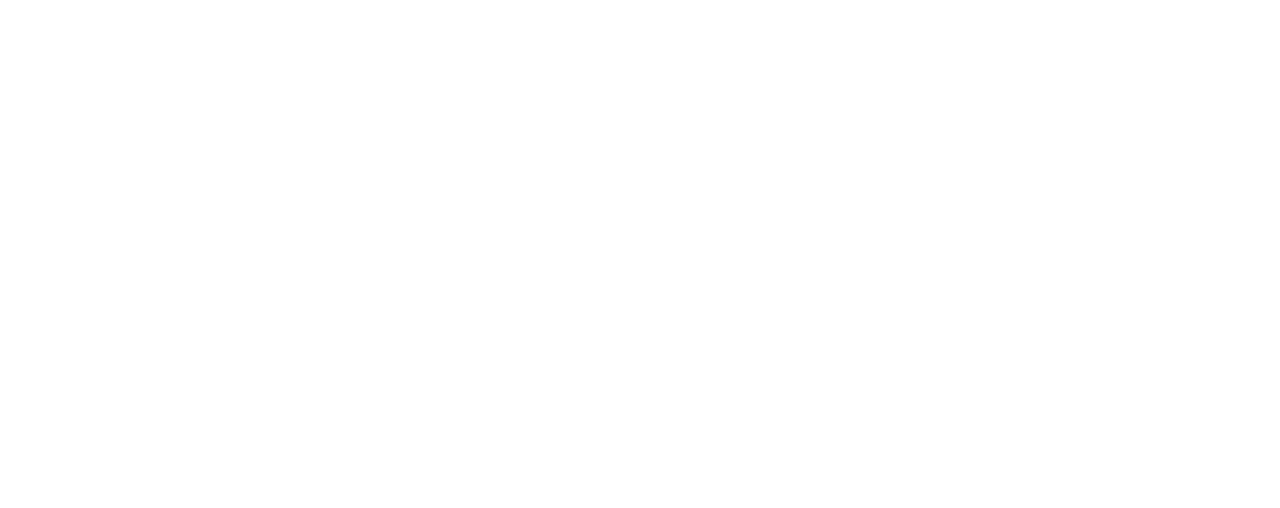
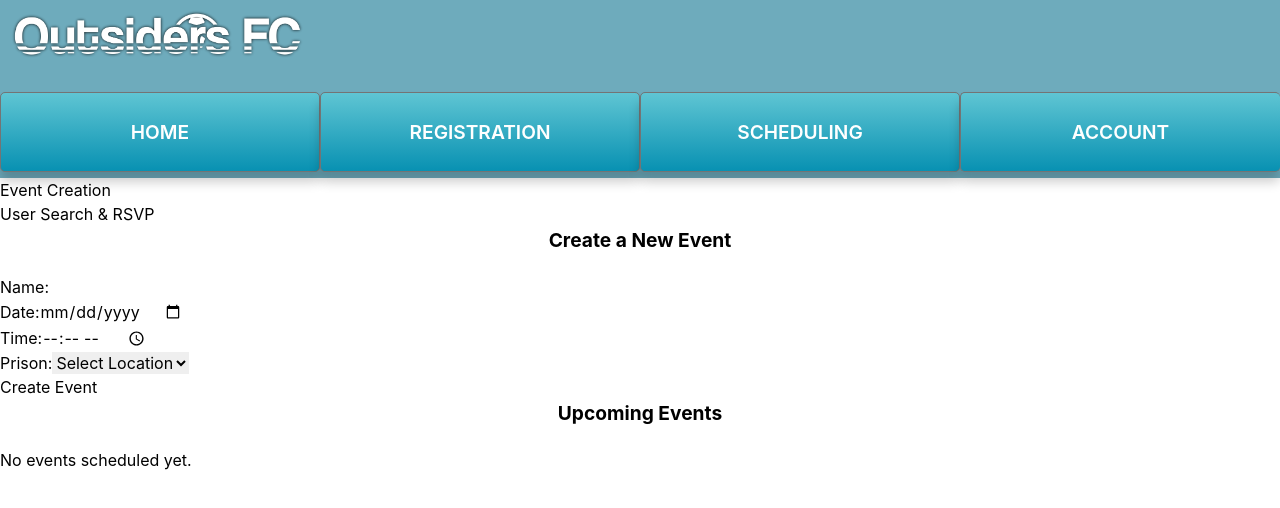
Before and after one commit to Lukkex/outsiders, a React (Create React App) app: page /adminscheduling in a window 1280 px wide. Before the commit this address had no page. Shown: the top 508 px of the page. Built offline with nearby package versions, Linux system fonts and the light colour scheme.

Commit message:
Moving changes from main to Connor

```diff
--- a/src/App.css
+++ b/src/App.css
@@ -16,7 +16,6 @@ h1 {
   font-size: 1.5vw;
   text-align: center;
   display: inline;
-  padding-left: 2vw;
 }
 
 /* Adjustable roundness for buttons */
--- a/src/App.js
+++ b/src/App.js
@@ -5,9 +5,10 @@ import SignUp from './components/SignUp';
 import SignIn from './components/SignIn';
 import Settings from './components/Settings';
 import Registration from './components/Registration';
-import Scheduling from './components/Scheduling';
+import Scheduling from './components/Pages/User/Scheduling';
 import SelectPrisonForm from './components/SelectPrisonForm';
 import AdminDashboard from './components/AdminDashboard';
+import AdminScheduling from './components/Pages/Admin/AdminScheduling';
 
 
 function App() {
@@ -20,6 +21,7 @@ function App() {
         <Route path="/settings" element={<Settings />} />
         <Route path="/registration" element={<Registration />} />
         <Route path="/scheduling" element={<Scheduling />} />
+        <Route path="/adminscheduling" element={<AdminScheduling />} />
         <Route path="/admindashboard" element={<AdminDashboard />} />
       </Routes>
     </Router>
--- /dev/null
+++ b/src/components/Pages/Admin/AdminScheduling.js
@@ -0,0 +1,33 @@
+//AdminScheduling.js
+import { useState } from 'react';
+import SiteHeader from '../../SiteHeader';
+import EventCreation from './EventCreation';
+import UserSearch from './UserSearch';
+import '../../../App.css'; //global styles
+import '../../Stylesheets/Scheduling.css';
+
+const AdminScheduling = () => {
+    const [activeSection, setActiveSection] = useState('event');
+
+    return (
+        <div className="admin-scheduling-page">
+            <SiteHeader className="navbar"></SiteHeader>
+            <nav>
+                <ul>
+                    <li onClick={() => setActiveSection('event')}>
+                        Event Creation
+                    </li>
+                    <li onClick={() => setActiveSection('user')}>
+                        User Search & RSVP
+                    </li>
+                </ul>
+            </nav>
+            <main className="admin-main-content">
+                {activeSection === 'event' && <EventCreation />}
+                {activeSection === 'user' && <UserSearch />}
+            </main>
+        </div>
+    );
+}
+
+export default AdminScheduling;
--- /dev/null
+++ b/src/components/Pages/Admin/EventCreation.js
@@ -0,0 +1,168 @@
+//EventCreation.js
+/*
+* Notes: NOT LINKED TO BACKEND, USING DUMMY DATA OR NONE AT ALL.
+* TODO: -send eventData to DynamoDB
+*       -fetch locations, RSVPs, and user info from DynamoDB
+*       -events need to auto delete when the date is passed
+*       -delete created events functionality
+*/
+import React, { useState } from 'react';
+
+const EventCreation = () => {
+    //## Dummy locations (replace with a fetch from DynamoDB later)
+    const availableLocation = ["Folsom", "San Quentin"];
+
+    //!!individual event data (replace rsvp:'' with proper fetch and input)
+    const [eventData, setEventData] = useState({
+        title: '',
+        date: '',
+        time: '',
+        rsvp: ''
+    });
+
+    //##list of created events (replace with fetch from dynamoDB)
+    const [events, setEvents] = useState([]);
+    //sort tracking variables
+    const [sortBy, setSortBy] = useState(null);
+    const [sortOrder, setSortOrder] = useState("asc");
+
+    //updates eventData variable (the event youre making)
+    const handleChange = (e) => {
+        setEventData({ ...eventData, [e.target.name]: e.target.value})
+    }
+
+    //##currently just updates the event list (replace with send data to DynamoDB)
+    const handleSubmit = (e) => {
+        e.preventDefault();
+        setEvents([...events, eventData]);
+        setEventData({ title: "", location: "", date: "", time:"", rsvp:[]});
+    }
+
+    //table sorting
+    const handleSort = (key) => {
+        if (sortBy === key) {
+            setSortOrder(sortOrder === "asc" ? "desc" : "asc");
+        }
+        else {
+            setSortBy(key);
+            setSortOrder("asc");
+        }
+    }
+
+    //sort logic
+    const sortedEvents = [...events].sort((a,b) => {
+        if (!sortBy) return 0;
+        let comparison = 0;
+
+        if (sortBy === "date") comparison = new Date(a.date) - new Date(b.date);
+        else if (sortBy === "location") comparison = a.location.localeCompare(b.location);
+        return sortOrder === "asc" ? comparison : -comparison;
+    });
+
+    const getArrow = (key) => {
+        return sortBy === key ? (sortOrder === "asc" ? "⬆" : "⬇") : "↕";
+      };
+
+    return (
+        <div>
+            <h2 className="" >Create a New Event</h2>
+            {/*Create event form*/}
+            <form onSubmit={handleSubmit}>
+                <div>
+                    <label htmlFor="title">Name:</label>
+                    <input
+                        type="text"
+                        name="title"
+                        id="title"
+                        value={eventData.title}
+                        onChange={handleChange}
+                        required
+                    />
+                </div>
+                <div>
+                    <label htmlFor="date">Date:</label>
+                    <input
+                        type="date"
+                        name="date"
+                        id="date"
+                        value={eventData.date}
+                        onChange={handleChange}
+                        required
+                    />
+                </div>
+                <div>
+                <label htmlFor="time">Time:</label>
+                    <input
+                        type="time"
+                        name="time"
+                        id="time"
+                        value={eventData.time}
+                        onChange={handleChange}
+                        required
+                    />
+                </div>
+
+                <div>
+                <label htmlFor="location">Prison:</label>
+                    <select
+                        name="location"
+                        id="location"
+                        value={eventData.location}
+                        onChange={handleChange}
+                        required
+                        >
+                        <option value="">Select Location</option>
+                        {availableLocation.map((loc, index) => (
+                            <option key={index} value={loc}> {loc} </option>
+                        ))}
+                    </select>
+                </div>
+                <button type="submit">Create Event</button>
+            </form>
+
+            {/*List of existing events*/}
+            <h2>Upcoming Events</h2>
+            {events.length > 0 ? (
+                <table border="1">
+                    <thead>
+                        <tr>
+                            <th>Event</th>
+                            <th onClick={() => handleSort("location")} style={{ cursor: "pointer" }}>
+                                Location{getArrow("location")}</th>
+                            <th onClick={() => handleSort("date")} style={{ cursor: "pointer" }}>
+                                Date{getArrow("date")}</th>
+                            <th>Time</th>
+                            <th>RSVPs</th>
+                        </tr>
+                    </thead>
+                    <tbody>
+                        {sortedEvents.map((event, index) => (
+                            <tr key={index}>
+                                <td>{event.title}</td>
+                                <td>{event.location}</td>
+                                <td>{event.date}</td>
+                                <td>{event.time}</td>
+                                <td>
+                                    <details>
+                                        <summary>View RSVP List</summary>
+                                        <ul>
+                                            {event.rsvp.length > 0 ? (
+                                                event.rsvp.map((user,i) => <li key={i}>{user}</li>)
+                                            ) : (
+                                                <li>No RSVPs</li>
+                                            )}
+                                        </ul>
+                                    </details>
+                                </td>
+                            </tr>
+                        ))}
+                    </tbody>
+                </table>
+            ) : (
+                <p>No events scheduled yet.</p>
+            )}
+        </div>
+    );
+}
+
+export default EventCreation;
--- /dev/null
+++ b/src/components/Pages/Admin/UserSearch.js
@@ -0,0 +1,11 @@
+//UserSearch.js
+import React, { useState } from 'react';
+
+const UserSearch = () => {
+
+    return (
+        <h2>User Search</h2>
+    );
+}
+
+export default UserSearch;
--- a/src/components/Scheduling.js
+++ b/src/components/Pages/User/Scheduling.js
@@ -1,7 +1,7 @@
-import '../App.css'; //global styles
-import '../Scheduling.css';
+import '../../../App.css'; //global styles
+import '../../Stylesheets/Scheduling.css';
 import { useState } from 'react';
-import SiteHeader from './SiteHeader';
+import SiteHeader from '../../SiteHeader';
 
 //nothing is hooked up to backend for obvious reasons
 //Ill comment more/better tomorrow
```
Also changed, not shown: src/components/Stylesheets/Scheduling.css (renamed from src/Scheduling.css).
